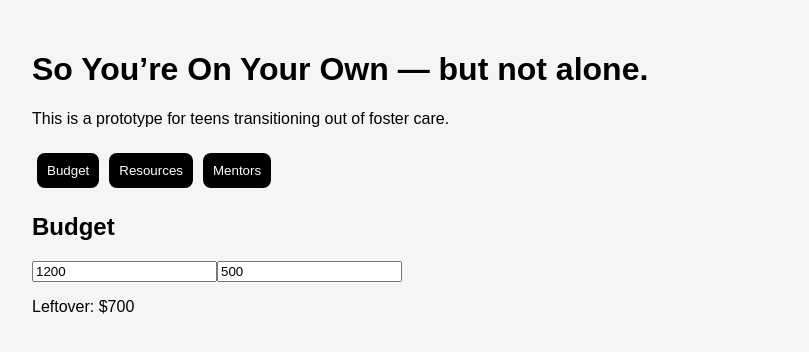
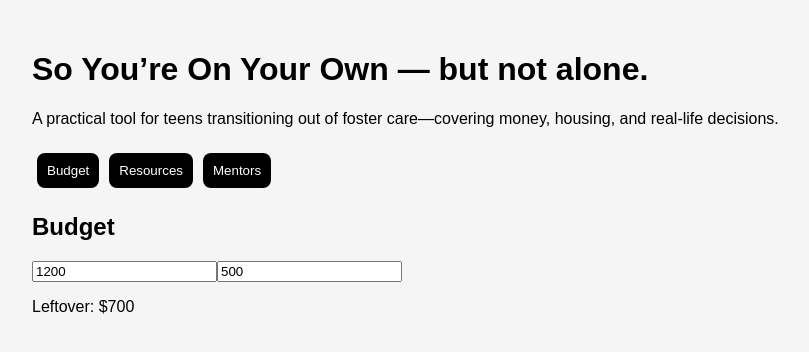
Before and after one commit to dradinalundy/foster-transition-toolkit, a React (Vite) app: page / in a window 1280 px wide. Shown: the top 352 px of the page, without its empty margins (158-967 px from the left). Built offline with nearby package versions, Linux system fonts and the light colour scheme.

Commit message:
Update main.jsx

```diff
--- a/src/main.jsx
+++ b/src/main.jsx
@@ -25,7 +25,7 @@ function App() {
   return (
     <div className="container">
       <h1>So You’re On Your Own — but not alone.</h1>
-      <p>This is a prototype for teens transitioning out of foster care.</p>
+      <p>A practical tool for teens transitioning out of foster care—covering money, housing, and real-life decisions.</p>
 
       <div className="tabs">
         <button onClick={() => setTab("budget")}>Budget</button>
```
